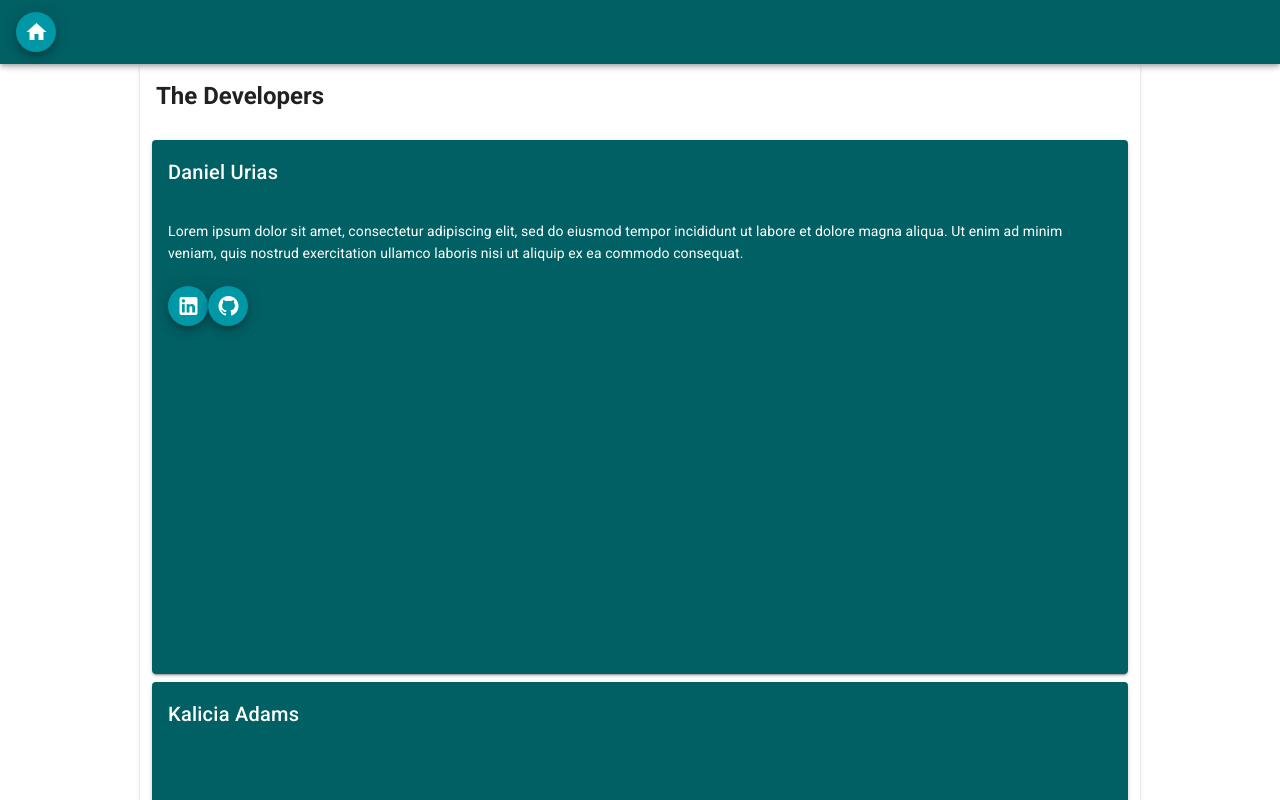
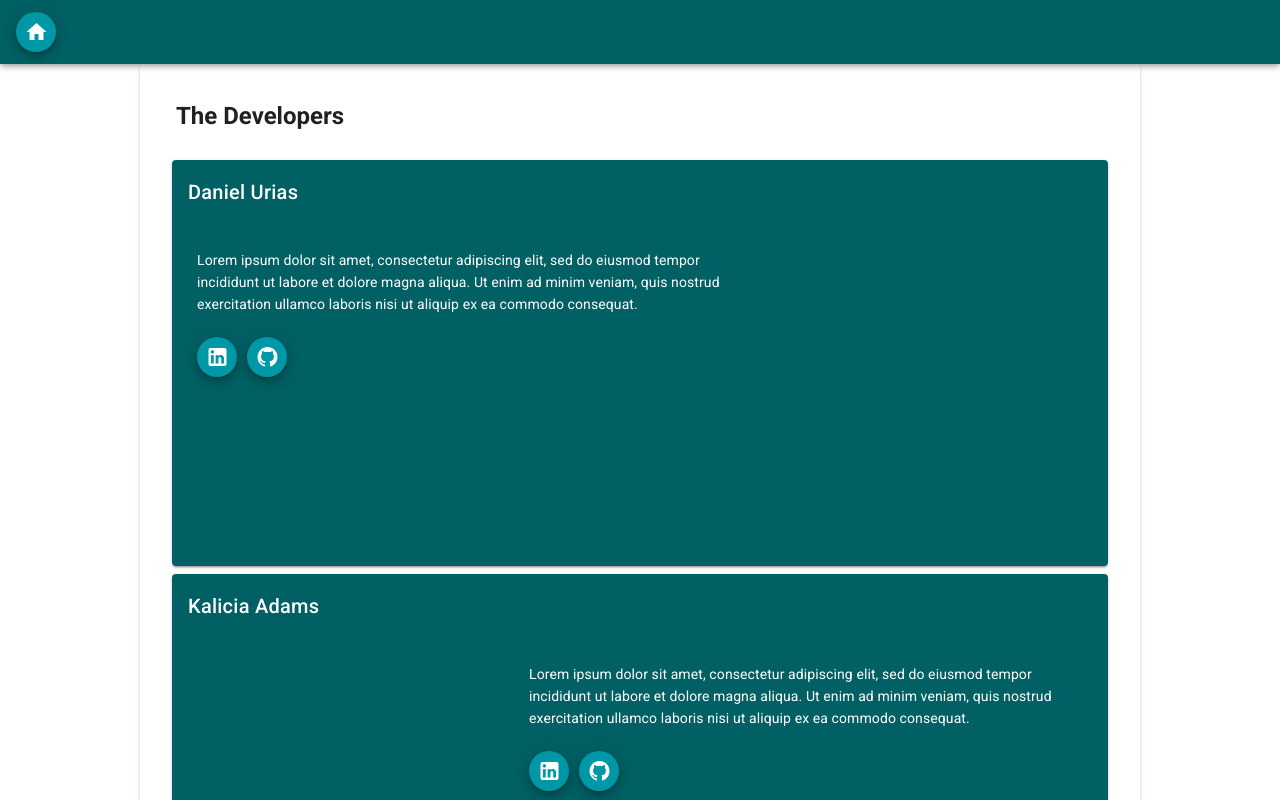
Before and after one commit to Naturistic/vuebase, a Vue app: page /#/about in a window 1280 px wide. Shown: the top 800 px of the page. Built offline with nearby package versions, Linux system fonts and the light colour scheme.

Commit message:
add styles

```diff
--- a/src/views/About.vue
+++ b/src/views/About.vue
@@ -88,3 +88,53 @@
 
   </div>
 </template>
+
+<style>
+/* About */
+
+#developers {
+    grid-column-start: 2;
+    display: flex;
+    justify-content: center;
+    flex-direction: column;
+    padding: 20px;
+    text-align: left;
+
+}
+
+.profile-section {
+    display: flex;
+    justify-content: center;
+    flex-direction: row;
+    padding: 5px;
+}
+
+.about-developer {
+    padding: 20px;
+    margin: 0px;
+
+}
+
+
+.name {
+    padding-left: 20px;
+}
+.white {
+    color: white;
+}
+.primary-color {
+    background-color: #006064;
+}
+
+.link {
+    text-decoration: none;
+    color: black;
+}
+a {
+    text-decoration: none;
+    color: black;
+}
+.mr-icon {
+    margin-right: 10px;
+}
+</style>
```
